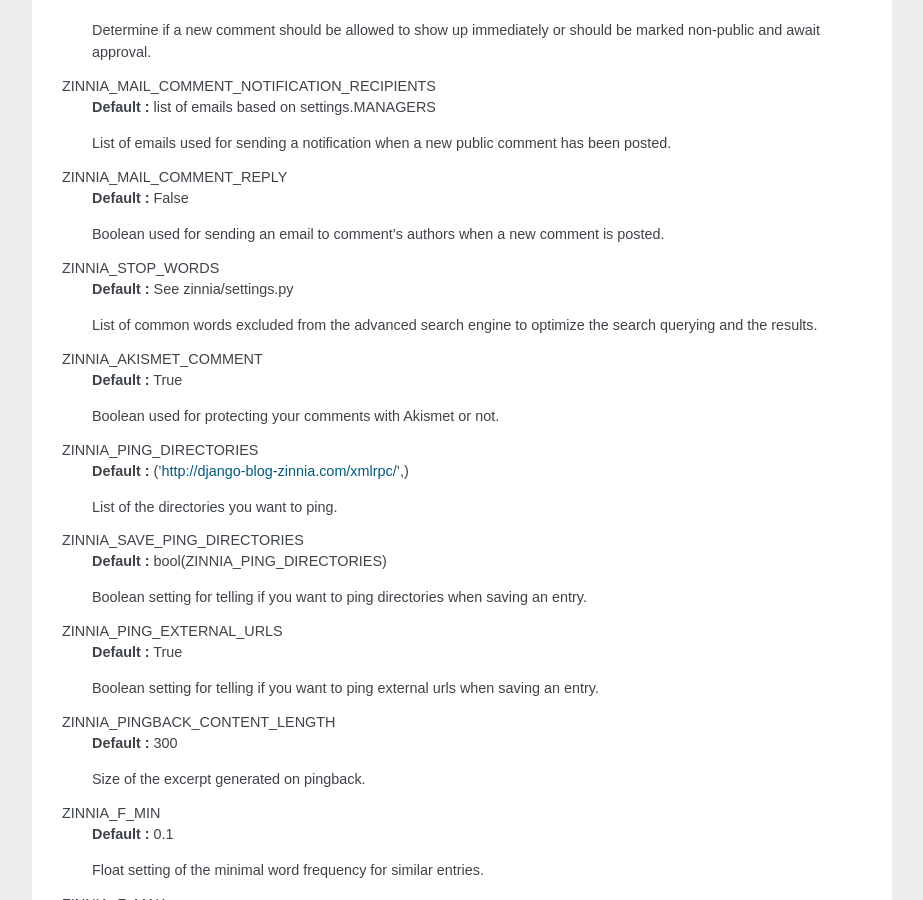
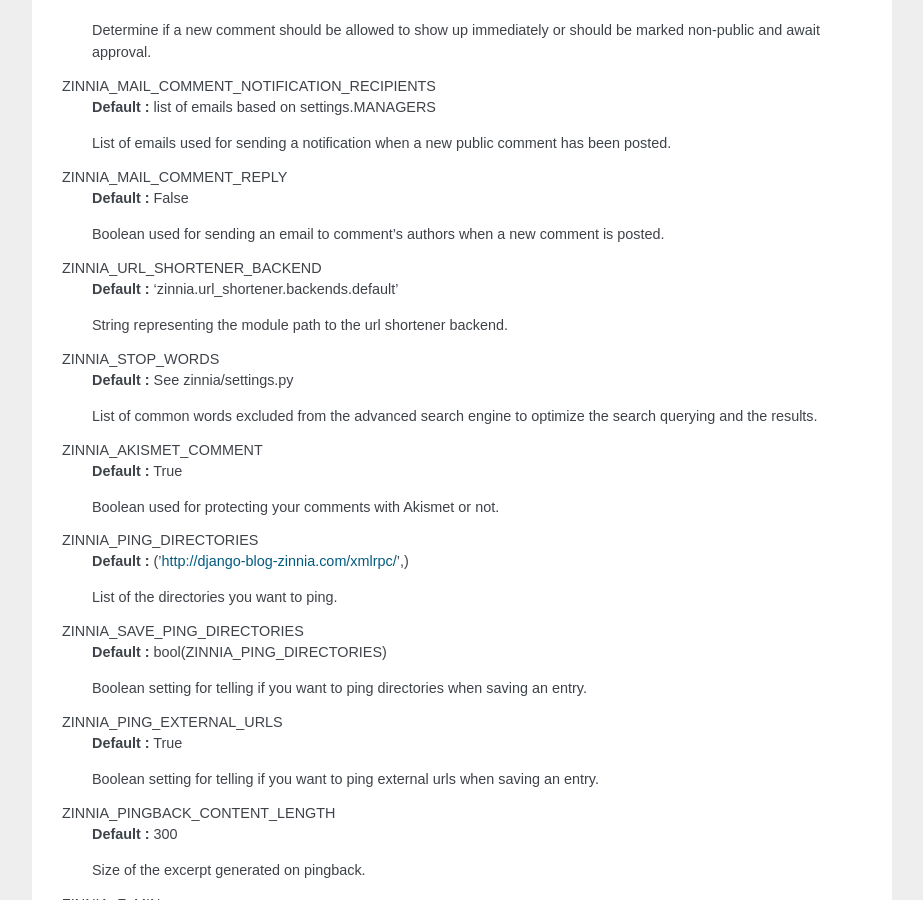
Before and after one commit to Fantomas42/django-blog-zinnia, a Sphinx documentation site: the page built from docs/settings.rst, in a window 1280 px wide and 900 px high, scrolled down 1624 px. Shown: the whole window, without its empty margins (198-1121 px from the left). Built offline with Sphinx 7.4.7, drawn with Linux system fonts in a browser that asks for light colours.

Commit message:
updating docs for url_shortener

```diff
--- a/docs/changelog.rst
+++ b/docs/changelog.rst
@@ -4,6 +4,7 @@
 0.9
 ---
 
+* Improved URL shortening
 * Improved moderation system
 * Blogger to Zinnia utility command
 * OpenSearch capabilities
--- a/docs/configuration.rst
+++ b/docs/configuration.rst
@@ -58,6 +58,7 @@
 
   BITLY_LOGIN = 'your bit.ly login'
   BITLY_API_KEY = 'your bit.ly api key'
+  ZINNIA_URL_SHORTENER_BACKEND = 'zinnia.url_shortener.backends.bitly'
 
 Zinnia will do the rest.
 
--- a/docs/index.rst
+++ b/docs/index.rst
@@ -13,6 +13,7 @@
    settings
    templatetags
    search_engines
+   url_shortener
    channels
    extending_entry_model
    import_export
--- a/docs/settings.rst
+++ b/docs/settings.rst
@@ -106,6 +106,11 @@
   Boolean used for sending an email to comment's authors
   when a new comment is posted.
 
+ZINNIA_URL_SHORTENER_BACKEND
+  **Default :** 'zinnia.url_shortener.backends.default'
+
+  String representing the module path to the url shortener backend.
+
 ZINNIA_STOP_WORDS
   **Default :** See zinnia/settings.py
 
--- a/docs/tests.rst
+++ b/docs/tests.rst
@@ -29,7 +29,7 @@
 Despite my best efforts, some functionnalities are not yet tested, that's why
 I need your help !
 
-As I write these lines the **110** tests in Zinnia cover **92%** of the code
+As I write these lines the **113** tests in Zinnia cover **92%** of the code
 bundled in Zinnia. It's not bad, but the goal (*realistic*) is to reach a
 **95%** coverage.
 
--- a/docs/thanks.rst
+++ b/docs/thanks.rst
@@ -12,6 +12,7 @@
   * Kevin Renskers (Bolhoed)
   * Jonathan Stoppani (GaretJax)
   * Elijah Rutschman (elijahr)
+  * Thomas Bartelmess (tbartelmess)
   * Franck Bret
   * Jason Davies
   * Brandon Taylor
```
Also changed, not shown: docs/url_shortener.rst (added, +48 -0 lines).
